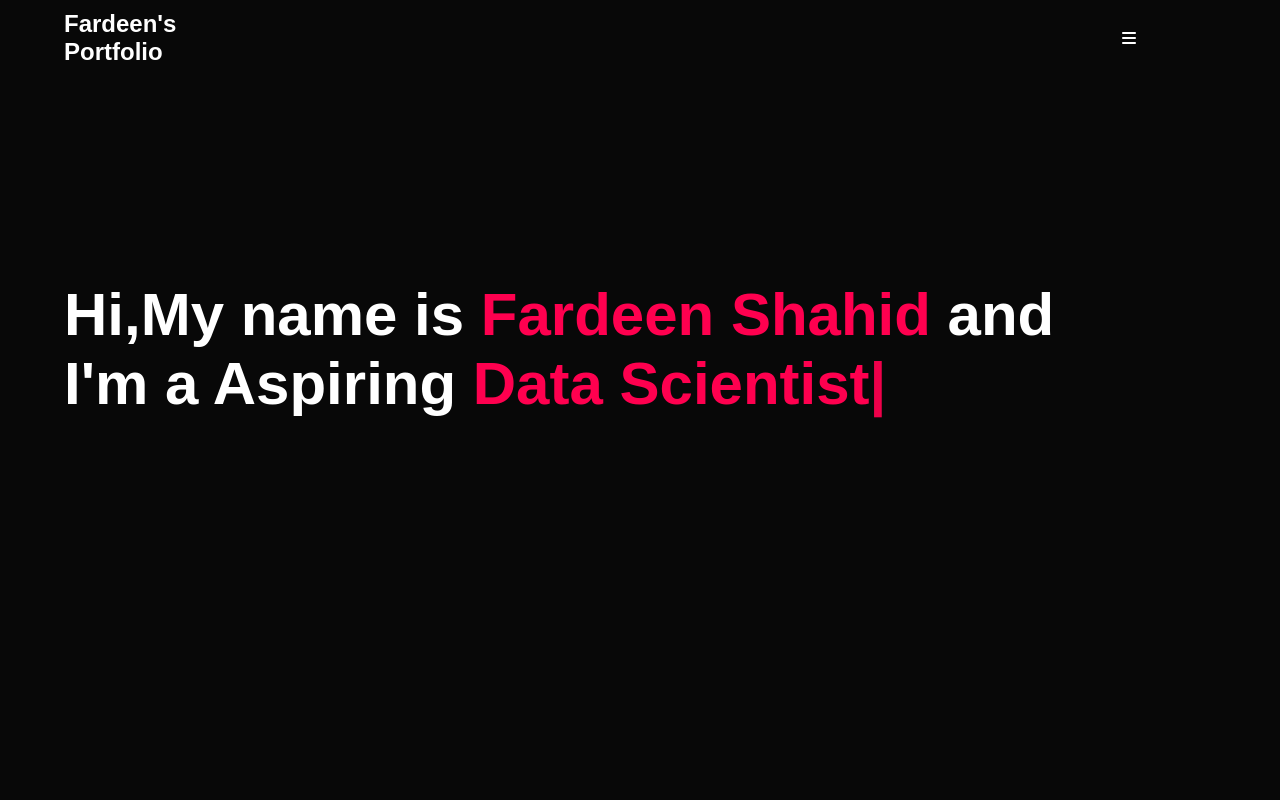
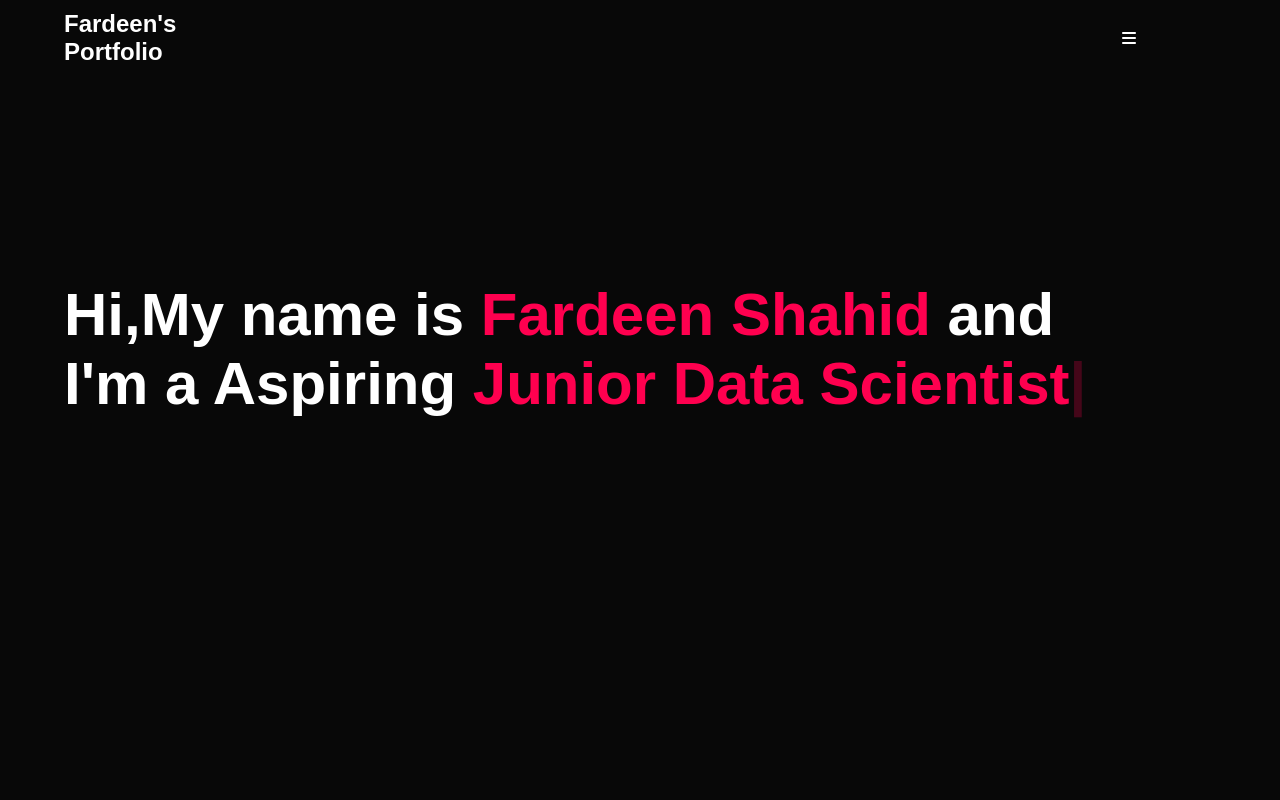
Before and after one commit to Fardeenshahid46/My_Portfolio, a plain HTML site: page Dportfolio/index.html in a window 1280 px wide. Shown: the top 800 px of the page. Drawn offline with nearby package versions, Linux system fonts and the light colour scheme.

Commit message:
Update index.html
Changes in Typography

```diff
--- a/Dportfolio/index.html
+++ b/Dportfolio/index.html
@@ -601,7 +601,7 @@ nav ul li {
 <script src="https://unpkg.com/typed.js@2.1.0/dist/typed.umd.js"></script>
     <script>
         var typed = new Typed('#element', {
-          strings: ['Data Scientist'],
+          strings: ['Junior Data Scientist'],
           typeSpeed: 50,
         });
         var  tablinks=document.getElementsByClassName("tab-links")
```
